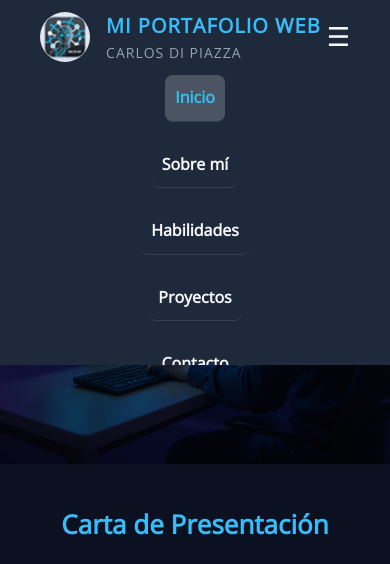
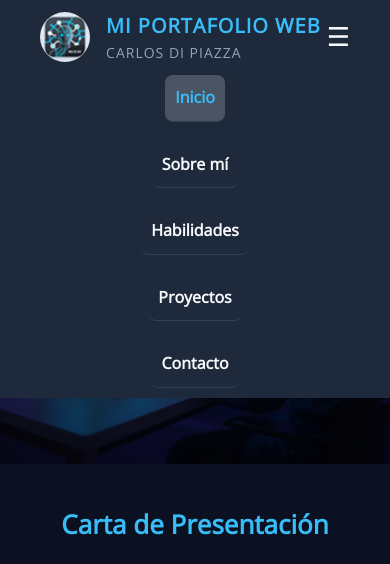
Before and after one commit to carlosdp521-hub/portafoliodecarlosdipiazza, a PHP site: page /index.html in a window 390 px wide, with the box ticked. Shown: the top 564 px of the page. Run offline with PHP 8.4, Linux system fonts and the light colour scheme.

Commit message:
Update index.css
Signed-off-by: carlosdp521-hub <carlosdp521@gmail.com>

```diff
--- a/assets/css/index.css
+++ b/assets/css/index.css
@@ -268,7 +268,7 @@ header h1 span {
   }
 
   #menu-bar:checked ~ .menu {
-    max-height: 300px;
+    max-height: 400px;
   }
 
   #banner .contenedor {
```
